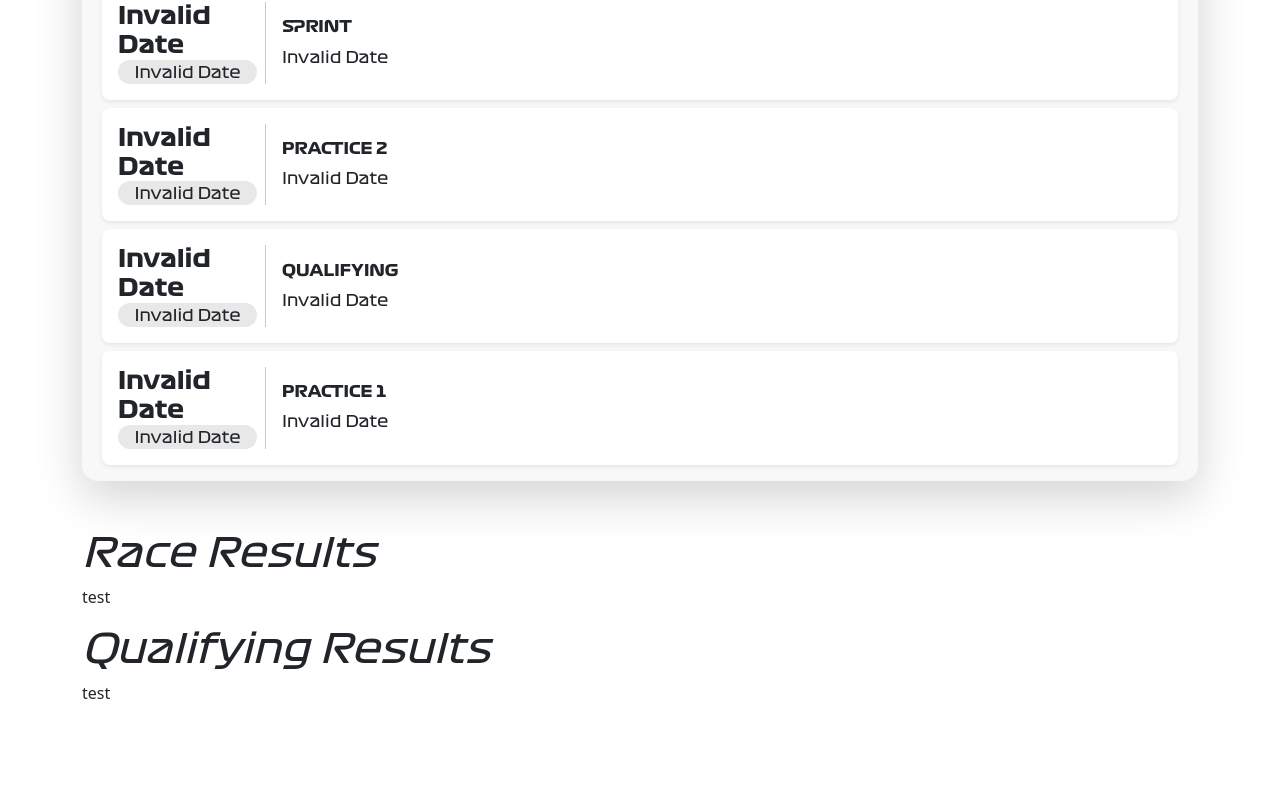
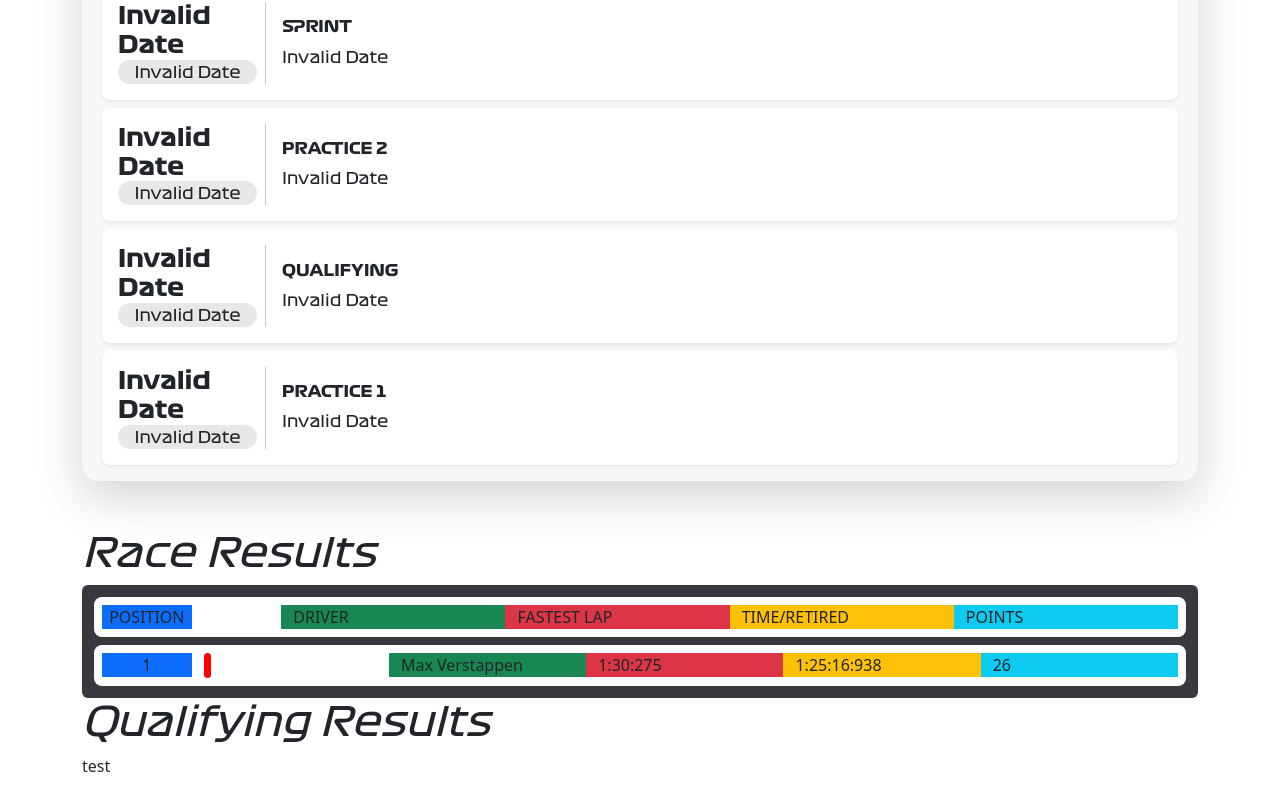
Before and after one commit to David-SDA/f1_webapp, a React (Create React App) app: page /schedule/1/1 in a window 1280 px wide. Shown: the part 355-1165 px from the top of the page. Before the commit the page ends 1092 px from the top, so only its background shows below. Built offline with nearby package versions, Linux system fonts and the light colour scheme; no server answers.

Commit message:
Début du style du classement d'une course

```diff
--- a/src/components/raceResults/RaceResultsContainer.jsx
+++ b/src/components/raceResults/RaceResultsContainer.jsx
@@ -1,11 +1,60 @@
 import React from "react";
-import { Container } from "react-bootstrap";
+
+import { Col, Container, Row } from "react-bootstrap";
 
 export default function RaceResultsContainer(){
+    const MyBar = {
+        width: 7,
+        height: 25,
+        backgroundColor: "red",
+    };
+
     return (
         <Container className="p-0">
             <p className="h1 align-self-start fst-italic" style={{fontFamily: "Formula1-Regular", letterSpacing: "0.0005rem"}}>Race Results</p>
-            <p>test</p>
+            <Container className="d-flex flex-column p-2 rounded" style={{backgroundColor: "#38383f"}}>
+                <Row className="d-flex flex-nowrap flex-row justify-content-around align-items-center bg-white m-1 p-2 rounded-3">
+                    <Col className="bg-primary p-0" xs={1} sm={1} md={1} lg={1}>
+                        <p className="m-0 text-center">POSITION</p>
+                    </Col>
+                    <Col className="d-flex flex-row justify-content-center align-items-center" xs={1} sm={1} md={1} lg={1}>
+                    </Col>
+                    <Col className="bg-success">
+                        <p className="m-0">DRIVER</p>
+                    </Col>
+                    <Col className="bg-danger">
+                        <p className="m-0">FASTEST LAP</p>
+                    </Col>
+                    <Col className="bg-warning">
+                        <p className="m-0">TIME/RETIRED</p>
+                    </Col>
+                    <Col className="bg-info">
+                        <p className="m-0">POINTS</p>
+                    </Col>
+                </Row>
+                <Row className="d-flex flex-nowrap flex-row justify-content-around align-items-center bg-white m-1 p-2 rounded-3">
+                    <Col className="bg-primary p-0" xs={1} sm={1} md={1} lg={1}>
+                        <p className="m-0 text-center">1</p>
+                    </Col>
+                    <Col>
+                        <div className="rounded-3" style={MyBar}></div>
+                    </Col>
+                    <Col className="bg-success">
+                        <p className="m-0 d-none d-md-block">Max Verstappen</p>
+                        <p className="m-0 d-none d-sm-block d-md-none">Verstappen</p>
+                        <p className="m-0 d-block d-sm-none">VER</p>
+                    </Col>
+                    <Col className="bg-danger">
+                        <p className="m-0">1:30:275</p>
+                    </Col>
+                    <Col className="bg-warning">
+                        <p className="m-0">1:25:16:938</p>
+                    </Col>
+                    <Col className="bg-info">
+                        <p className="m-0">26</p>
+                    </Col>
+                </Row>
+            </Container>
         </Container>
     );
 }
```
